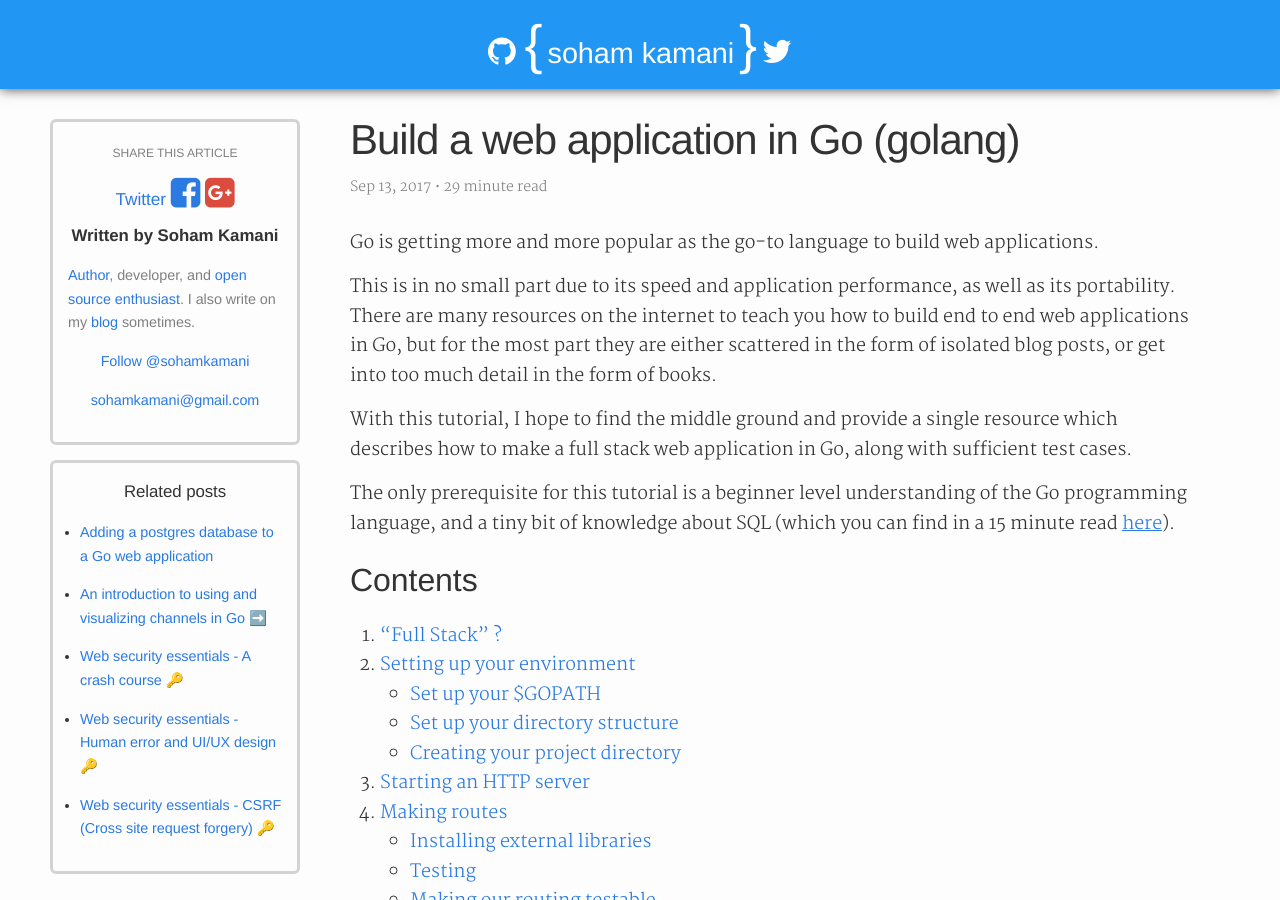
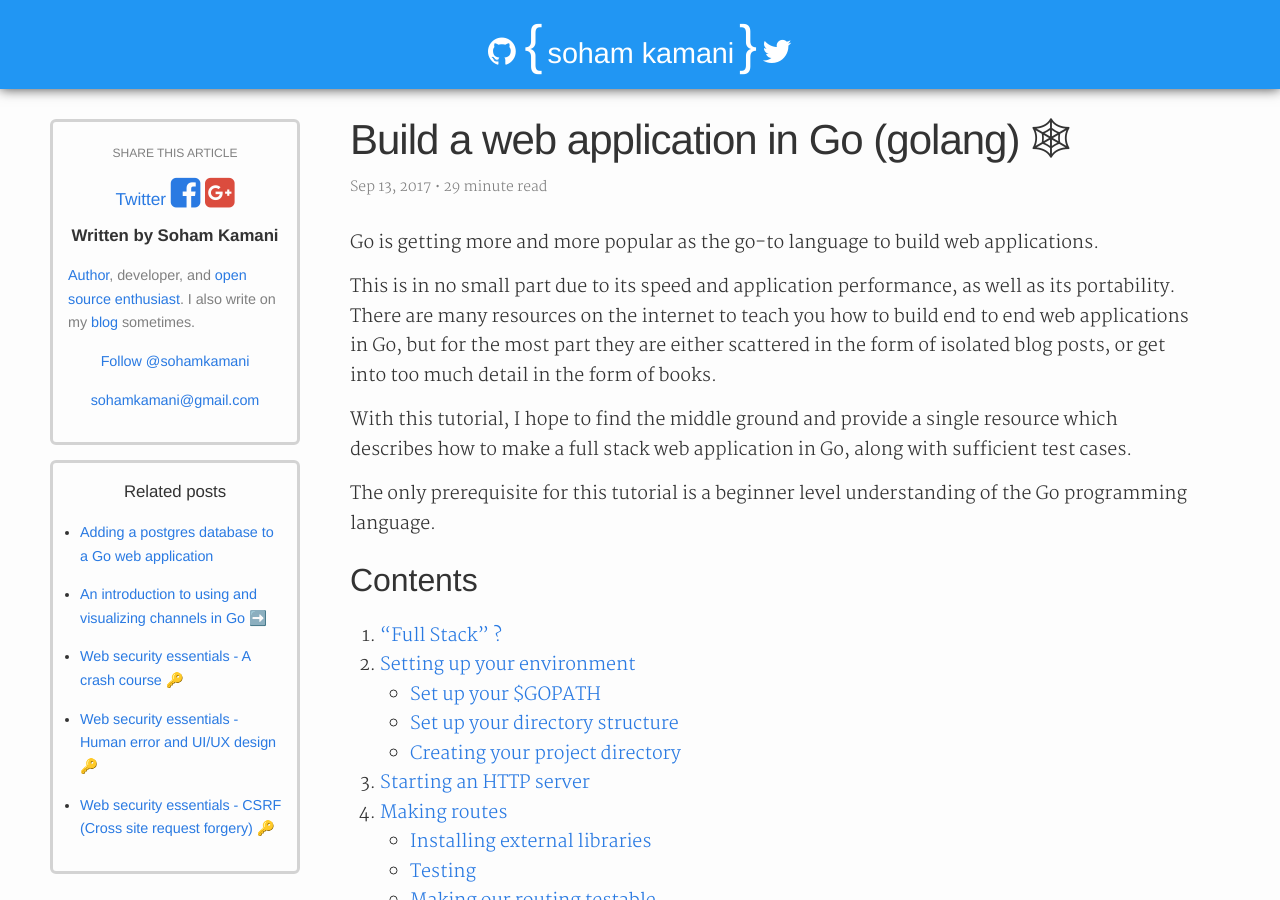
Before and after one commit to sohamkamani/sohamkamani.github.io, a Jekyll site: the page built from _posts/2017-09-13-how-to-build-a-web-application-in-golang.md, in a window 1280 px wide and 900 px high. Built offline with Jekyll 4.4.1, drawn with Linux system fonts in a browser that asks for light colours; nearby versions of some CDN libraries; comment, search, counter and statistics services are not loaded.

```diff
--- a/_posts/2017-09-13-how-to-build-a-web-application-in-golang.md
+++ b/_posts/2017-09-13-how-to-build-a-web-application-in-golang.md
@@ -13,7 +14,7 @@ This is in no small part due to its speed and application performance, as well a
 
 With this tutorial, I hope to find the middle ground and provide a single resource which describes how to make a full stack web application in Go, along with sufficient test cases.
 
-The only prerequisite for this tutorial is a beginner level understanding of the Go programming language, and a tiny bit of knowledge about SQL (which you can find in a 15 minute read [here](/blog/2016/07/07/a-beginners-guide-to-sql/)).
+The only prerequisite for this tutorial is a beginner level understanding of the Go programming language.
 
 <!-- more -->
 
```
Also changed, not shown: other parts of _posts/2017-09-13-how-to-build-a-web-application-in-golang.md (+2 -1 lines).
